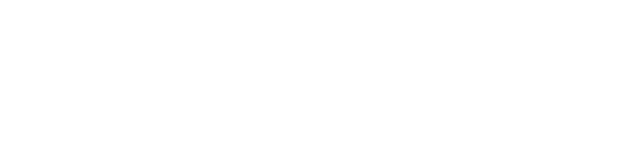
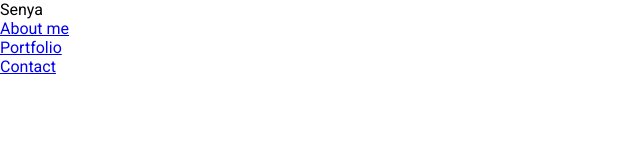
Before and after one commit to einenough/oneOfPortfolio, a plain HTML site: page index.html in a window 1280 px wide. Shown: the whole page, without its empty margins (0-640 px from the left). Drawn offline with Linux system fonts and the light colour scheme.

Commit message:
first html change with markup

```diff
--- a/index.html
+++ b/index.html
@@ -14,7 +14,21 @@
     />
   </head>
   <body>
-    <div></div>
-    <div></div>
+    <div class="head">
+      <div class="container">
+        <div class="inner">
+          <div class="logo">Senya</div>
+          <nav>
+            <ul>
+              <li><a href="#about">About me</a></li>
+              <li><a href="#portfolio">Portfolio</a></li>
+              <li><a href="#contacts">Contact</a></li>
+              <li class="switch"><a href="#"></a></li>
+            </ul>
+          </nav>
+        </div>
+      </div>
+    </div>
+    <div class="body"></div>
   </body>
 </html>
--- a/style.css
+++ b/style.css
@@ -0,0 +1,14 @@
+* {
+  margin: 0;
+  padding: 0;
+  box-sizing: border-box;
+  /* Свойства width и height включают в себя значения padding и border, но не margin. border-box */
+}
+body {
+  position: relative;
+  background-color: #fff;
+  font-family: "Roboto", sans-serif;
+}
+.container {
+  max-width: 1200px;
+}
```
